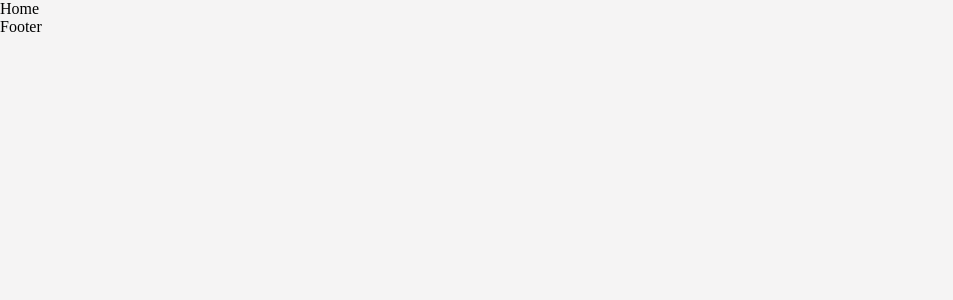
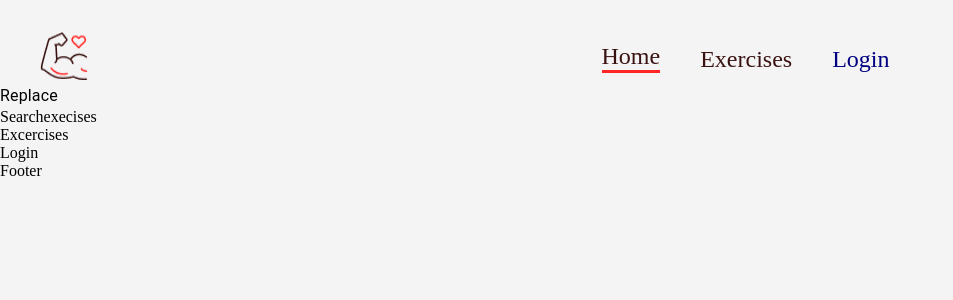
Before and after one commit to Otieno-derrick/Appworkout, a React (Create React App) app: page / in a window 1280 px wide. Shown: the top 300 px of the page, without its empty margins (0-953 px from the left). Built offline with nearby package versions, Linux system fonts and the light colour scheme.

Commit message:
ading home

```diff
--- a/package.json
+++ b/package.json
@@ -5,6 +5,7 @@
   "dependencies": {
     "@emotion/react": "^11.9.3",
     "@emotion/styled": "^11.9.3",
+    "@mui/material": "^5.9.2",
     "@testing-library/jest-dom": "^5.16.4",
     "@testing-library/react": "^13.3.0",
     "@testing-library/user-event": "^13.5.0",
--- a/src/App.css
+++ b/src/App.css
@@ -1,6 +1,7 @@
 body {
   font-family: 'Josefin Sans';
   background-color: #f5f4f4;
+  text-transform: capitalize;
 }
 
 * {
@@ -57,7 +58,7 @@ body {
   right: 40px;
   top: 0px;
   width: 700px;
-  height: 900px;
+  height: 500px;
   margin-top: -330px;
 
 }
--- a/src/App.js
+++ b/src/App.js
@@ -5,11 +5,13 @@ import {Box} from '@mui/material';
 import Home from "./pages/Home";
 import ExerciseDetails from './pages/ExersiceDetails';
 import Footer from './components/Footer';
+import Navbar from './components/Navbar';
 
 const App = () => {
   return (
     <div>
         <Box width="400px" sx={{ width: {xl:' 1448px'}}} m="auto">
+            <Navbar />
             <Routes>
                <Route path='/' element={<Home />} />
                <Route path='/' element={<ExerciseDetails />} />
--- /dev/null
+++ b/src/components/Exercises.js
@@ -0,0 +1,9 @@
+import React from 'react';
+
+const Excercises = () => {
+  return (
+    <div>Excercises</div>
+  )
+}
+
+export default Excercises
--- /dev/null
+++ b/src/components/HeroSection.js
@@ -0,0 +1,14 @@
+import React from 'react';
+import { Box, Stack, Typography} from '@mui/material';
+
+const HeroSection = () => {
+  return (
+    <Box>
+      <Typography>
+        replace
+      </Typography>
+    </Box>
+  )
+}
+
+export default HeroSection
--- /dev/null
+++ b/src/components/Login.js
@@ -0,0 +1,9 @@
+import React from 'react'
+
+const Login = () => {
+  return (
+    <div>Login</div>
+  )
+}
+
+export default Login
--- a/src/components/Navbar.js
+++ b/src/components/Navbar.js
@@ -1,9 +1,27 @@
-import React from 'react'
+import React from 'react';
+import { Link } from 'react-router-dom';
+import { Stack } from '@mui/material';
 
-const Navbar = () => {
-  return (
-    <div>Navbar</div>
-  )
-}
+import Logo from '../assets/images/Logo.png';
 
-export default Navbar
+const Navbar = () => (
+<Stack direction="row" justifyContent="space-around" sx={{ gap: { sm: '123px', xs: '40px' }, mt: { sm: '32px', xs: '20px' }, justifyContent: 'none' }} px="20px">
+    <Link to="/">
+      <img src={Logo} alt="logo" style={{ width: '48px', height: '48px', margin: '0px 20px' }} />
+    </Link>
+    <Stack
+      direction="row"
+      gap="40px"
+      fontFamily="Alegreya"
+      fontSize="24px"
+      alignItems="flex-end"
+      margin={'auto'}
+    >
+      <Link to="/" style={{ textDecoration: 'none', color: '#3A1212', borderBottom: '3px solid #FF2625' }}>Home</Link>
+      <a href="#exercises" style={{ textDecoration: 'none', color: '#3A1212' }}>Exercises</a>
+      <a href='#Login' style={{textDecoration: 'none', color: 'navy'}}>Login</a>
+    </Stack>
+  </Stack>
+);
+
+export default Navbar;
--- /dev/null
+++ b/src/components/SearchExecises.js
@@ -0,0 +1,9 @@
+import React from 'react'
+
+const Searchexecises = () => {
+  return (
+    <div>Searchexecises</div>
+  )
+}
+
+export default Searchexecises
--- a/src/pages/Home.js
+++ b/src/pages/Home.js
@@ -1,8 +1,20 @@
-import React from 'react'
+import React,{useState} from 'react';
+import {Box} from '@mui/material';
+import HeroSection from '../components/HeroSection';
+import SearchExecises from '../components/SearchExecises';
+import Exercises from '../components/Exercises';
+import Login from '../components/Login';
+
+
 
 const Home = () => {
   return (
-    <div>Home</div>
+    <Box>
+      <HeroSection />
+      <SearchExecises />
+      <Exercises />
+      <Login />
+    </Box>
   )
 }
 
```
Also changed, not shown: 1 other file (tests, documents, lock files or other folders).
